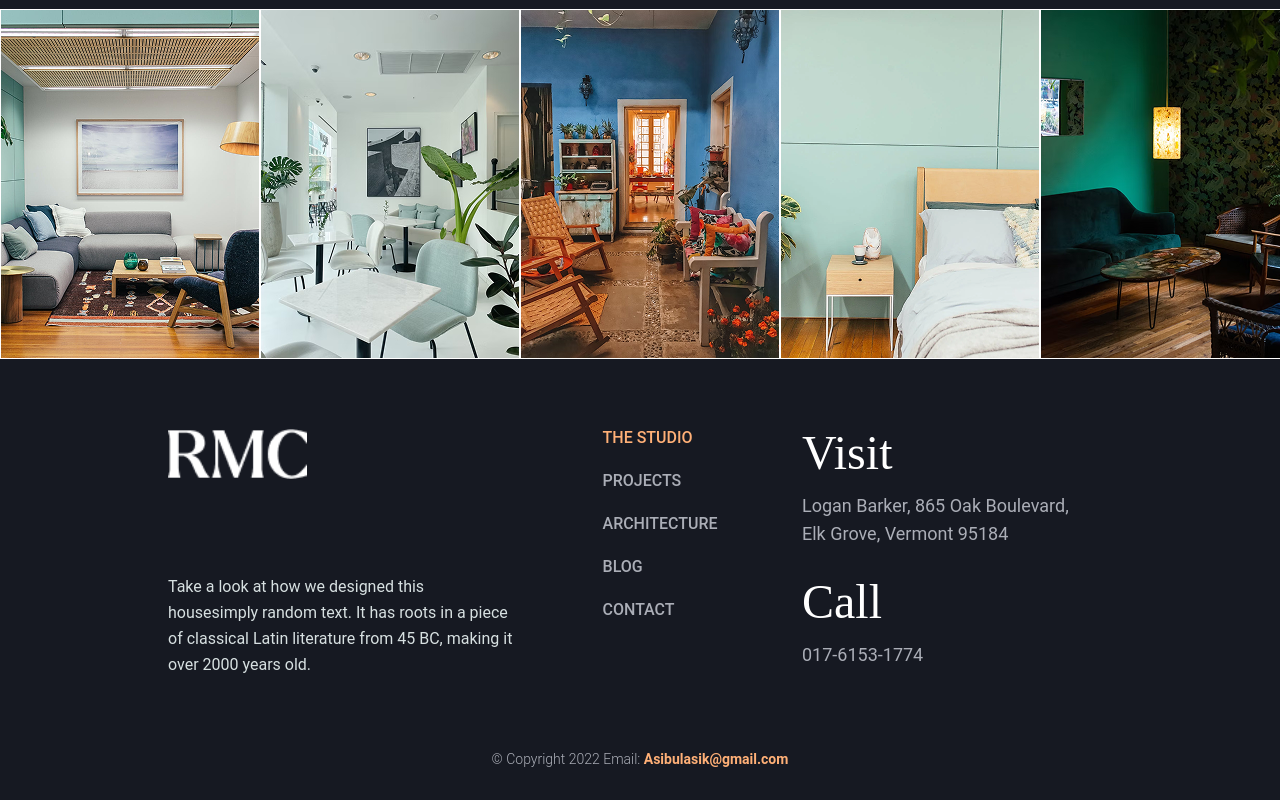
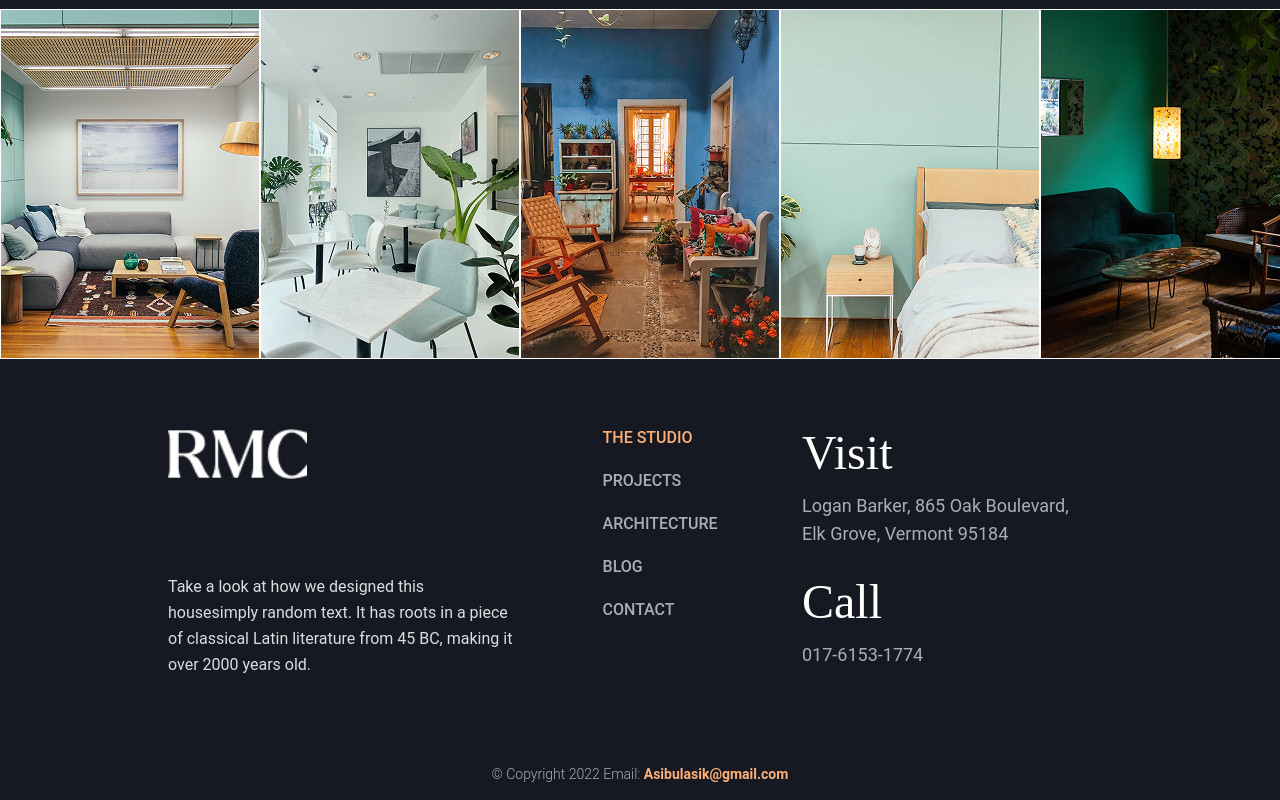
Before and after one commit to fanaberny-jablyk/site, a plain HTML site: page index.html in a window 1280 px wide. Shown: the part 6412-7212 px from the top of the page. Drawn offline with Linux system fonts and the light colour scheme.

Commit message:
Add files via upload

```diff
--- a/css/_footer.scss
+++ b/css/_footer.scss
@@ -169,7 +169,7 @@
     }
 }
 .copyright{
-    margin: 70px auto 15px auto;
+    margin: 85px auto 15px auto;
         p{
         text-align: center;
         font-family: Roboto;
```
Also changed, not shown: css/main.css.
